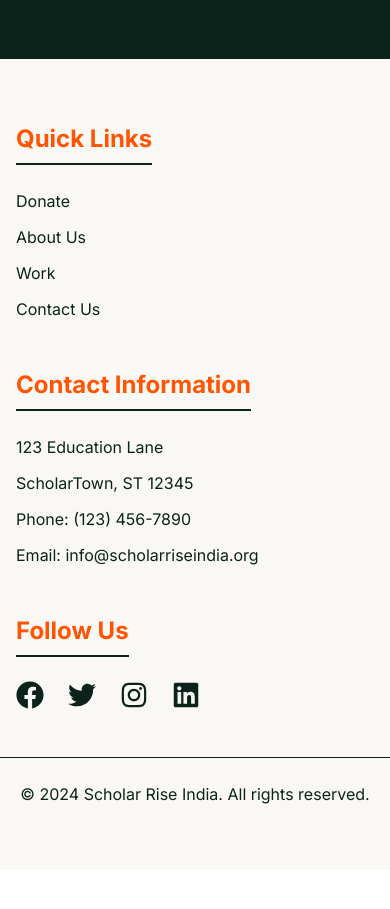
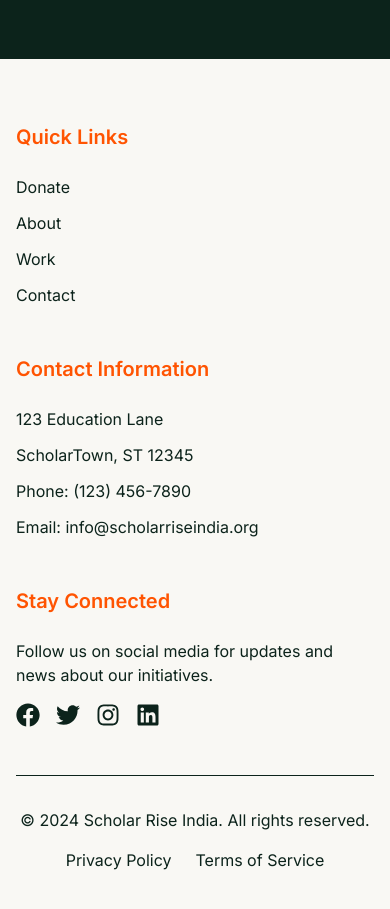
Before and after one commit to adistrim/scholarrise, a Next.js app: page / in a window 390 px wide. Shown: the part 1300-2209 px from the top of the page. Before the commit the page ends 2170 px from the top, so only its background shows below. Built offline with nearby package versions, Linux system fonts and the light colour scheme; a web font is replaced by a local one.

Commit message:
footer is responsive

```diff
--- a/components/Footer.js
+++ b/components/Footer.js
@@ -1,40 +1,85 @@
+"use client";
 import Link from 'next/link';
 import { FaFacebook, FaTwitter, FaInstagram, FaLinkedin } from 'react-icons/fa';
+import { motion } from 'framer-motion';
 
 const Footer = () => {
   return (
     <footer className="bg-[#F9F8F4] text-[#0C231B] py-16">
-      <div className="container mx-auto px-4 grid grid-cols-1 md:grid-cols-3 gap-12">
-        <div>
-          <h3 className="text-2xl font-bold mb-6 border-b-2 text-[#FF5402] border-[#0C231B] pb-2 inline-block">Quick Links</h3>
-          <ul className="space-y-3">
-            <li><Link href="/" className="hover:underline transition duration-300 ease-in-out">Donate</Link></li>
-            <li><Link href="/about" className="hover:underline transition duration-300 ease-in-out">About Us</Link></li>
-            <li><Link href="/work" className="hover:underline transition duration-300 ease-in-out">Work</Link></li>
-            <li><Link href="/contact" className="hover:underline transition duration-300 ease-in-out">Contact Us</Link></li>
-          </ul>
+      <div className="container mx-auto px-4">
+        <div className="grid grid-cols-1 md:grid-cols-3 gap-12 mb-12">
+          <motion.div
+            initial={{ opacity: 0, y: 20 }}
+            animate={{ opacity: 1, y: 0 }}
+            transition={{ duration: 0.5 }}
+          >
+            <h3 className="text-xl font-semibold mb-6 text-[#FF5402]">Quick Links</h3>
+            <ul className="space-y-3">
+              {['Donate', 'About', 'Work', 'Contact'].map((item) => (
+                <li key={item}>
+                  <Link href={`/${item.toLowerCase().replace(' ', '-')}`} className="hover:text-[#FF5402] transition duration-300">
+                    {item}
+                  </Link>
+                </li>
+              ))}
+            </ul>
+          </motion.div>
+
+          <motion.div
+            initial={{ opacity: 0, y: 20 }}
+            animate={{ opacity: 1, y: 0 }}
+            transition={{ duration: 0.5, delay: 0.2 }}
+          >
+            <h3 className="text-xl font-semibold mb-6 text-[#FF5402]">Contact Information</h3>
+            <address className="not-italic space-y-3">
+              <p>123 Education Lane</p>
+              <p>ScholarTown, ST 12345</p>
+              <p>Phone: <a href="tel:+1234567890" className="hover:text-[#FF5402] transition duration-300">(123) 456-7890</a></p>
+              <p>Email: <a href="mailto:info@scholarriseindia.org" className="hover:text-[#FF5402] transition duration-300">info@scholarriseindia.org</a></p>
+            </address>
+          </motion.div>
+
+          <motion.div
+            initial={{ opacity: 0, y: 20 }}
+            animate={{ opacity: 1, y: 0 }}
+            transition={{ duration: 0.5, delay: 0.4 }}
+          >
+            <h3 className="text-xl font-semibold mb-6 text-[#FF5402]">Stay Connected</h3>
+            <p className="mb-4">Follow us on social media for updates and news about our initiatives.</p>
+            <div className="flex space-x-4">
+              {[
+                { icon: FaFacebook, label: 'Facebook' },
+                { icon: FaTwitter, label: 'Twitter' },
+                { icon: FaInstagram, label: 'Instagram' },
+                { icon: FaLinkedin, label: 'LinkedIn' },
+              ].map(({ icon: Icon, label }) => (
+                <a
+                  key={label}
+                  href="#"
+                  aria-label={label}
+                  className="text-[#0C231B] hover:text-[#FF5402] transition-colors duration-300"
+                >
+                  <Icon size={24} />
+                </a>
+              ))}
+            </div>
+          </motion.div>
         </div>
-        <div>
-          <h3 className="text-2xl font-bold mb-6 border-b-2 text-[#FF5402] border-[#0C231B] pb-2 inline-block">Contact Information</h3>
-          <address className="not-italic">
-            <p className="mb-3">123 Education Lane</p>
-            <p className="mb-3">ScholarTown, ST 12345</p>
-            <p className="mb-3">Phone: <a href="tel:+1234567890" className="hover:underline">(123) 456-7890</a></p>
-            <p>Email: <a href="mailto:info@scholarriseindia.org" className="hover:underline">info@scholarriseindia.org</a></p>
-          </address>
-        </div>
-        <div>
-          <h3 className="text-2xl font-bold mb-6 border-b-2 text-[#FF5402] border-[#0C231B] pb-2 inline-block">Follow Us</h3>
-          <div className="flex space-x-6">
-            <a href="#" className="text-[#0C231B] hover:text-[#4267B2] transition duration-300 ease-in-out"><FaFacebook size={28} /></a>
-            <a href="#" className="text-[#0C231B] hover:text-[#1DA1F2] transition duration-300 ease-in-out"><FaTwitter size={28} /></a>
-            <a href="#" className="text-[#0C231B] hover:text-[#E1306C] transition duration-300 ease-in-out"><FaInstagram size={28} /></a>
-            <a href="#" className="text-[#0C231B] hover:text-[#0077B5] transition duration-300 ease-in-out"><FaLinkedin size={28} /></a>
-          </div>
-        </div>
-      </div>
-      <div className="text-center mt-12 border-t border-[#0C231B] pt-6">
-        <p>&copy; {new Date().getFullYear()} Scholar Rise India. All rights reserved.</p>
+
+        <motion.div
+          className="border-t border-[#0C231B] pt-8 flex flex-col md:flex-row justify-between items-center"
+          initial={{ opacity: 0, y: 20 }}
+          animate={{ opacity: 1, y: 0 }}
+          transition={{ duration: 0.5, delay: 0.6 }}
+        >
+          <p>&copy; {new Date().getFullYear()} Scholar Rise India. All rights reserved.</p>
+          <nav className="mt-4 md:mt-0">
+            <ul className="flex space-x-6">
+              <li><a href="#" className="hover:text-[#FF5402] transition duration-300">Privacy Policy</a></li>
+              <li><a href="#" className="hover:text-[#FF5402] transition duration-300">Terms of Service</a></li>
+            </ul>
+          </nav>
+        </motion.div>
       </div>
     </footer>
   );
```
